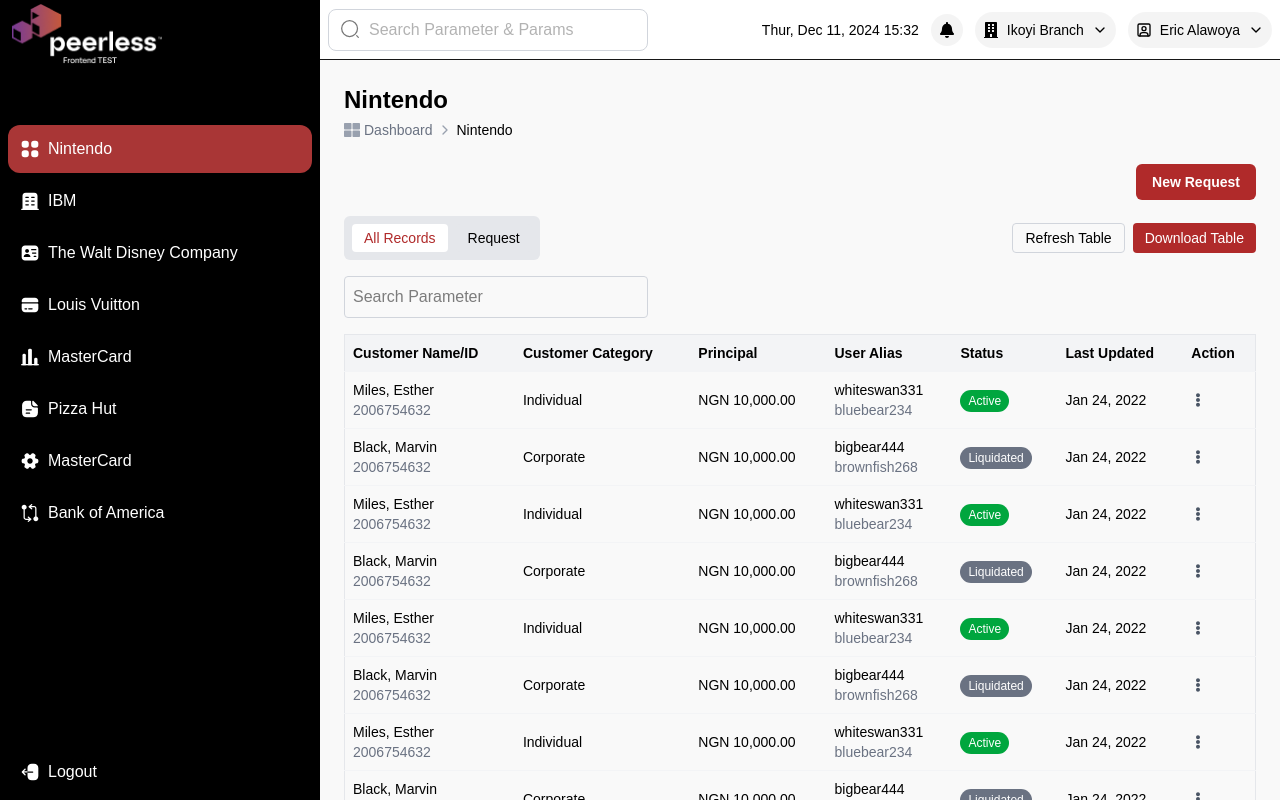
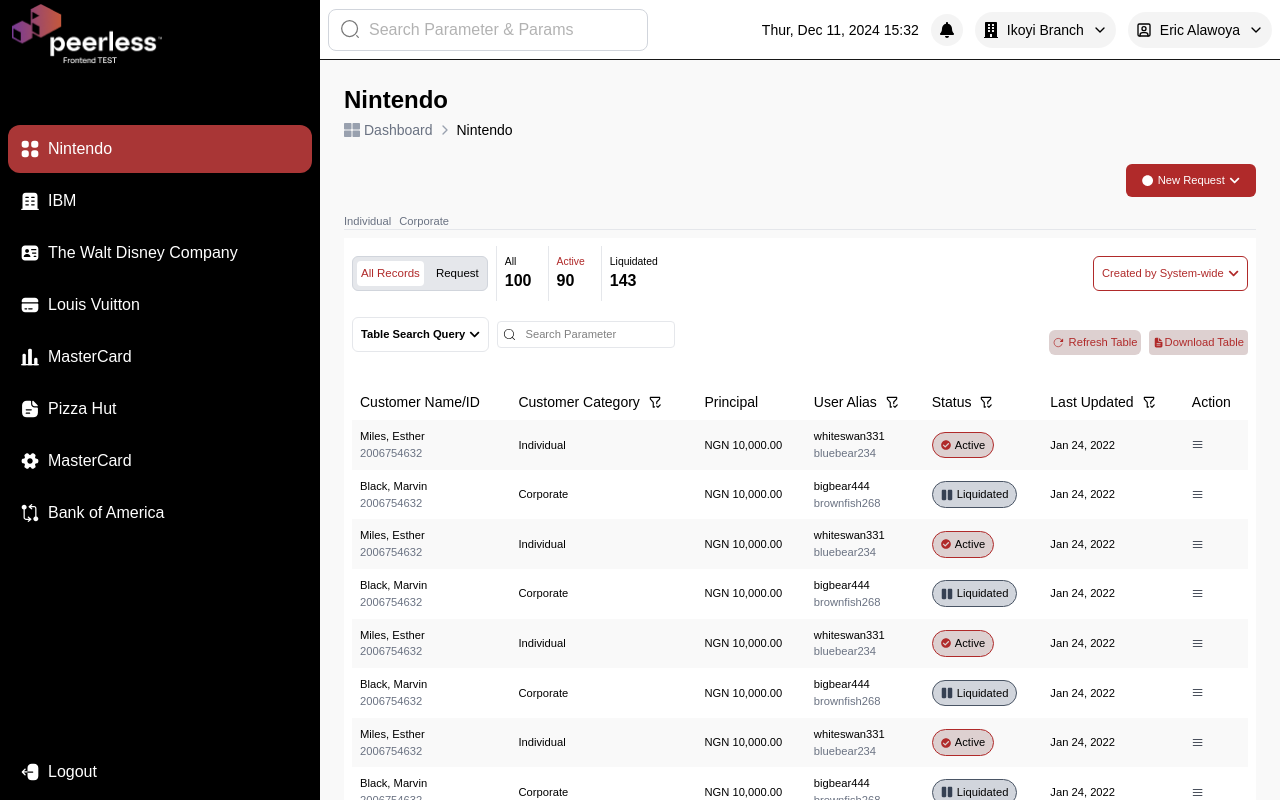
Before and after one commit to HenryHaber/thelix-holding-accessment, a Next.js app: page /dashboard/nintendo in a window 1280 px wide. Built offline with nearby package versions, Linux system fonts and the light colour scheme.

Commit message:
Updated App

```diff
--- a/src/app/dashboard/nintendo/new-request/page.jsx
+++ b/src/app/dashboard/nintendo/new-request/page.jsx
@@ -40,9 +40,9 @@ export default  function dashboard(){
     return(
       <PublicLayout breadcrumbTitle={'Nintendo'} breadcrumb={breadcrumbsData}>
         {loading ? <Loading /> :  (
-          <div className={' md:container items-center flex-col flex px-2 md:px-10 rounded-md'}>
+          <div className={' md:container px-2 md:px-10 rounded-md'}>
             <Stepper activeStep={2} />
-            <div className={'bg-white w-full'}>
+            <div className={'bg-white'}>
               <LocationTabs />
             </div>
           </div>
--- a/src/app/dashboard/nintendo/page.jsx
+++ b/src/app/dashboard/nintendo/page.jsx
@@ -1,185 +1,272 @@
-"use client"
+"use client";
 
-import { Box, Heading } from "@chakra-ui/layout";
-import Dashboard        from '@/components/user.dashboard';
-import Loading               from '@/components/Loading'
-import {useEffect, useState} from 'react';
-import PublicLayout                  from '@/components/PublicLayout';
-import {FaChevronRight, FaEllipsisV} from 'react-icons/fa';
-import {HiUsers} from 'react-icons/hi';
-import Link from 'next/link'
-import Image from 'next/image'
+import { useEffect, useState } from "react";
+import PublicLayout from "@/components/PublicLayout";
+import { FaCircle, FaChevronDown, FaPause, FaCheckCircle } from "react-icons/fa";
+import { IoReload, IoDocumentText } from "react-icons/io5";
+import { CiSearch } from "react-icons/ci";
+import { TbFilterCheck } from "react-icons/tb";
+import { RxHamburgerMenu } from "react-icons/rx";
+import Link from "next/link";
+import Loading from "@/components/Loading";
 
 const users = [
   {
-    name: 'Miles, Esther',
-    id: '2006754632',
-    category: 'Individual',
-    principal: 'NGN 10,000.00',
-    alias1: 'whiteswan331',
-    alias2: 'bluebear234',
-    status: 'Active',
-    date: 'Jan 24, 2022',
+    name: "Miles, Esther",
+    id: "2006754632",
+    category: "Individual",
+    principal: "NGN 10,000.00",
+    alias1: "whiteswan331",
+    alias2: "bluebear234",
+    status: "Active",
+    date: "Jan 24, 2022",
   },
   {
-    name: 'Black, Marvin',
-    id: '2006754632',
-    category: 'Corporate',
-    principal: 'NGN 10,000.00',
-    alias1: 'bigbear444',
-    alias2: 'brownfish268',
-    status: 'Liquidated',
-    date: 'Jan 24, 2022',
+    name: "Black, Marvin",
+    id: "2006754632",
+    category: "Corporate",
+    principal: "NGN 10,000.00",
+    alias1: "bigbear444",
+    alias2: "brownfish268",
+    status: "Liquidated",
+    date: "Jan 24, 2022",
   },
   {
-    name: 'Miles, Esther',
-    id: '2006754632',
-    category: 'Individual',
-    principal: 'NGN 10,000.00',
-    alias1: 'whiteswan331',
-    alias2: 'bluebear234',
-    status: 'Active',
-    date: 'Jan 24, 2022',
+    name: "Miles, Esther",
+    id: "2006754632",
+    category: "Individual",
+    principal: "NGN 10,000.00",
+    alias1: "whiteswan331",
+    alias2: "bluebear234",
+    status: "Active",
+    date: "Jan 24, 2022",
   },
   {
-    name: 'Black, Marvin',
-    id: '2006754632',
-    category: 'Corporate',
-    principal: 'NGN 10,000.00',
-    alias1: 'bigbear444',
-    alias2: 'brownfish268',
-    status: 'Liquidated',
-    date: 'Jan 24, 2022',
+    name: "Black, Marvin",
+    id: "2006754632",
+    category: "Corporate",
+    principal: "NGN 10,000.00",
+    alias1: "bigbear444",
+    alias2: "brownfish268",
+    status: "Liquidated",
+    date: "Jan 24, 2022",
   },
   {
-    name: 'Miles, Esther',
-    id: '2006754632',
-    category: 'Individual',
-    principal: 'NGN 10,000.00',
-    alias1: 'whiteswan331',
-    alias2: 'bluebear234',
-    status: 'Active',
-    date: 'Jan 24, 2022',
+    name: "Miles, Esther",
+    id: "2006754632",
+    category: "Individual",
+    principal: "NGN 10,000.00",
+    alias1: "whiteswan331",
+    alias2: "bluebear234",
+    status: "Active",
+    date: "Jan 24, 2022",
   },
   {
-    name: 'Black, Marvin',
-    id: '2006754632',
-    category: 'Corporate',
-    principal: 'NGN 10,000.00',
-    alias1: 'bigbear444',
-    alias2: 'brownfish268',
-    status: 'Liquidated',
-    date: 'Jan 24, 2022',
+    name: "Black, Marvin",
+    id: "2006754632",
+    category: "Corporate",
+    principal: "NGN 10,000.00",
+    alias1: "bigbear444",
+    alias2: "brownfish268",
+    status: "Liquidated",
+    date: "Jan 24, 2022",
   },
   {
-    name: 'Miles, Esther',
-    id: '2006754632',
-    category: 'Individual',
-    principal: 'NGN 10,000.00',
-    alias1: 'whiteswan331',
-    alias2: 'bluebear234',
-    status: 'Active',
-    date: 'Jan 24, 2022',
+    name: "Miles, Esther",
+    id: "2006754632",
+    category: "Individual",
+    principal: "NGN 10,000.00",
+    alias1: "whiteswan331",
+    alias2: "bluebear234",
+    status: "Active",
+    date: "Jan 24, 2022",
   },
   {
-    name: 'Black, Marvin',
-    id: '2006754632',
-    category: 'Corporate',
-    principal: 'NGN 10,000.00',
-    alias1: 'bigbear444',
-    alias2: 'brownfish268',
-    status: 'Liquidated',
-    date: 'Jan 24, 2022',
+    name: "Black, Marvin",
+    id: "2006754632",
+    category: "Corporate",
+    principal: "NGN 10,000.00",
+    alias1: "bigbear444",
+    alias2: "brownfish268",
+    status: "Liquidated",
+    date: "Jan 24, 2022",
   },
   {
-    name: 'Miles, Esther',
-    id: '2006754632',
-    category: 'Individual',
-    principal: 'NGN 10,000.00',
-    alias1: 'whiteswan331',
-    alias2: 'bluebear234',
-    status: 'Active',
-    date: 'Jan 24, 2022',
+    name: "Miles, Esther",
+    id: "2006754632",
+    category: "Individual",
+    principal: "NGN 10,000.00",
+    alias1: "whiteswan331",
+    alias2: "bluebear234",
+    status: "Active",
+    date: "Jan 24, 2022",
   },
   {
-    name: 'Black, Marvin',
-    id: '2006754632',
-    category: 'Corporate',
-    principal: 'NGN 10,000.00',
-    alias1: 'bigbear444',
-    alias2: 'brownfish268',
-    status: 'Liquidated',
-    date: 'Jan 24, 2022',
+    name: "Black, Marvin",
+    id: "2006754632",
+    category: "Corporate",
+    principal: "NGN 10,000.00",
+    alias1: "bigbear444",
+    alias2: "brownfish268",
+    status: "Liquidated",
+    date: "Jan 24, 2022",
+  },
+  {
+    name: "Miles, Esther",
+    id: "2006754632",
+    category: "Individual",
+    principal: "NGN 10,000.00",
+    alias1: "whiteswan331",
+    alias2: "bluebear234",
+    status: "Active",
+    date: "Jan 24, 2022",
+  },
+  {
+    name: "Black, Marvin",
+    id: "2006754632",
+    category: "Corporate",
+    principal: "NGN 10,000.00",
+    alias1: "bigbear444",
+    alias2: "brownfish268",
+    status: "Liquidated",
+    date: "Jan 24, 2022",
   },
 ];
 
+export default function Dashboard() {
+  const [loading, setLoading] = useState(true);
 
-export default  function dashboard(){
-
-  const [loading, setLoading] = useState(true);
   useEffect(() => {
     const timer = setTimeout(() => {
       setLoading(false);
     }, 1000);
     return () => clearTimeout(timer); // Cleanup the timeout
   }, []);
+
   const breadcrumbsData = [
     {
-      label: 'Dashboard',
-      path: '/dashboard',
+      label: "Dashboard",
+      path: "/dashboard",
     },
     {
-      label: 'Nintendo',
-      path: '/dashboard/nintendo/',
+      label: "Nintendo",
+      path: "/dashboard/nintendo/",
     },
   ];
 
-    // const {  user, loading} = useAuth();
-    return(
-      <PublicLayout breadcrumbTitle={'Nintendo'} breadcrumb={breadcrumbsData}>
-        {loading ? <Loading /> :  (
+  return (
+    <PublicLayout className="bg-gray-300" breadcrumbTitle={"Nintendo"} breadcrumb={breadcrumbsData}>
+      {loading ? (
+        <Loading />
+      ) : (
         <div className="p- max-w-full overflow-x-auto">
           <div className="flex justify-end items-center mb-4 flex-wrap gap-4">
-
-             <Link href={'/dashboard/nintendo/new-request'} className="bg-[#B02A2A] text-white px-4 py-2 rounded-md text-sm font-semibold">New Request
+            <Link
+              href={"/dashboard/nintendo/new-request"}
+              className="flex items-center bg-[#B02A2A] text-white px-4 py-2 rounded-md text-[.7rem] gap-1"
+            >
+              <FaCircle /> <span>New Request</span> <FaChevronDown />
             </Link>
           </div>
 
-           <div className="flex flex-wrap  justify-between items-center gap-4 mb-4">
-             <div className="flex gap-2 text-sm bg-gray-200 font-medium p-2 rounded-md">
-               <button className="text-[#B02A2A] bg-white px-3 py-1 rounded">All Records</button>
-               <button className="bg-gray-200 px-3 py-1 rounded">Request</button>
+          <div className="flex text-[.7rem] space-x-2 border-b border-gray-200 w-full text-sm my-2">
+            <p className="text-gray-500">Individual</p>
+            <p className="text-gray-500">Corporate</p>
+          </div>
+
+          <main className="p-2 bg-white">
+            <div className="md:flex md:justify-between items-center gap-4 mb-4">
+              <div className="flex items-center space-x-2">
+                <div className="sm:flex bg-gray-200 border border-gray-300 gap-2 text-[.72rem] font-medium p-1 rounded-md">
+                  <button className="text-[#B02A2A] bg-white px-1 py-1 rounded">All Records</button>
+                  <button className="px-1 py-1 rounded">Request</button>
+                </div>
+                <div className="border-l border-gray-200 flex flex-col justify-center p-2 text-black">
+                  <p className="text-[.65rem]">All</p>
+                  <p className="text-base font-semibold">100</p>
+                </div>
+                <div className="border-l border-gray-200 flex flex-col justify-center p-2 text-black">
+                  <p className="text-[.65rem] text-[#B02A2A]">Active</p>
+                  <p className="text-base font-semibold">90</p>
+                </div>
+                <div className="border-l border-gray-200 flex flex-col justify-center p-2 text-black">
+                  <p className="text-[.65rem]">Liquidated</p>
+                  <p className="text-base font-semibold">143</p>
+                </div>
+              </div>
+              <Link
+                href="#"
+                className="flex items-center border bg-transparent w-fit border-[#B02A2A] text-[#B02A2A] px-2 py-2 rounded-md text-[.7rem] gap-1"
+              >
+                <span>Created by System-wide</span> <FaChevronDown />
+              </Link>
+            </div>
+            <div className="md:flex md:justify-between items-center gap-4 mb-4">
+              <div className="flex justify-between items-center mb-4">
+                <div className="sm:flex items-center space-x-2">
+                  <Link
+                    href="#"
+                    className="flex items-center border bg-transparent border-gray-200 text-black px-2 py-2 rounded-md text-[.7rem] font-semibold gap-1"
+                  >
+                    <span>Table Search Query</span> <FaChevronDown />
+                  </Link>
+                  <div className="flex items-center border border-gray-200 rounded space-x-2 p-1">
+                    <CiSearch size={15} />
+                    <input
+                      type="text"
+                      placeholder="Search Parameter"
+                      className="bg-transparent text-[.7rem]"
+                    />
+                  </div>
+                </div>
               </div>
               <div className="flex gap-2">
-               <button className="text-sm border px-3 py-1 rounded border-gray-300">Refresh Table</button>
-               <button className="text-sm bg-[#B02A2A] text-white px-3 py-1 rounded">Download Table</button>
+                <button className="text-[.7rem] text-[#B02A2A] bg-[#ddd0d0] p-1 rounded-md gap-1 flex items-center">
+                  <IoReload /> Refresh Table
+                </button>
+                <button className="text-[.7rem] text-[#B02A2A] bg-[#ddd0d0] p-1 rounded flex items-center">
+                  <IoDocumentText /> Download Table
+                </button>
               </div>
             </div>
 
-           <div className="mb-4">
-             <input
-               type="text"
-               placeholder="Search Parameter"
-               className="w-full md:w-1/3 p-2 border border-gray-300 rounded"
-             />
-           </div>
-
             <div className="w-full overflow-x-auto">
-             <table className="min-w-full border border-gray-200">
-               <thead className="bg-gray-100 text-xs md:text-sm">
+              <table className="min-w-full">
+                <thead className="text-xs md:text-sm">
                   <tr>
-                   <th className="p-2 text-left">Customer Name/ID</th>
-                   <th className="p-2 text-left">Customer Category</th>
-                   <th className="p-2 text-left">Principal</th>
-                   <th className="p-2 text-left">User Alias</th>
-                   <th className="p-2 text-left">Status</th>
-                   <th className="p-2 text-left">Last Updated</th>
-                   <th className="p-2 text-left">Action</th>
+                    <th className="p-2 text-left font-light">Customer Name/ID</th>
+                    <th className="p-2 text-left font-light">
+                      <span className="flex gap-2 items-center text-nowrap">
+                        Customer Category <TbFilterCheck />
+                      </span>
+                    </th>
+                    <th className="p-2 text-left font-light">Principal</th>
+                    <th className="p-2 text-left font-light">
+                      <span className="flex gap-2 items-center text-nowrap">
+                        User Alias <TbFilterCheck />
+                      </span>
+                    </th>
+                    <th className="p-2 text-left font-light">
+                      <span className="flex gap-2 items-center text-nowrap">
+                        Status <TbFilterCheck />
+                      </span>
+                    </th>
+                    <th className="p-2 text-left font-light">
+                      <span className="flex gap-2 items-center text-nowrap">
+                        Last Updated <TbFilterCheck />
+                      </span>
+                    </th>
+                    <th className="p-2 text-left font-light">Action</th>
                   </tr>
                 </thead>
                 <tbody>
                   {users.map((user, idx) => (
-                   <tr key={idx} className="text-xs md:text-sm border-t border-gray-100">
+                    <tr
+                      key={idx}
+                      className={`text-[.7rem] rounded ${
+                        idx % 2 === 0 ? "bg-[#F9F9F9]" : "bg-white"
+                      }`}
+                    >
                       <td className="p-2 whitespace-nowrap">
                         <div>{user.name}</div>
                         <div className="text-gray-500">{user.id}</div>
@@ -191,19 +278,34 @@ export default  function dashboard(){
                         <div className="text-gray-500">{user.alias2}</div>
                       </td>
                       <td className="p-2 whitespace-nowrap">
-                       <span className={`px-2 py-1 rounded-full text-white text-xs ${user.status === 'Active' ? 'bg-green-600' : 'bg-gray-500'}`}>{user.status}</span>
+                        <span
+                          className={`px-2 py-1 rounded-full text-black w-fit border flex items-center gap-1 text-[.7rem] ${
+                            user.status === "Active"
+                              ? "border-[#B02A2A] bg-[#ddd0d0]"
+                              : "bg-gray-300 border-gray-600"
+                          }`}
+                        >
+                          {user.status === "Active" && (
+                            <FaCheckCircle size={10} className="text-[#B02A2A]" />
+                          )}
+                          {user.status === "Liquidated" && (
+                            <FaPause size={12} className="text-gray-700" />
+                          )}
+                          {user.status}
+                        </span>
                       </td>
                       <td className="p-2 whitespace-nowrap">{user.date}</td>
-                     <td className="p-2 text-gray-600">
-                       <FaEllipsisV />
+                      <td className="p-2 text-gray-900">
+                        <RxHamburgerMenu />
                       </td>
                     </tr>
                   ))}
                 </tbody>
               </table>
             </div>
+          </main>
         </div>
       )}
     </PublicLayout>
-  )
+  );
 }
```
Lines whose indentation alone changed are shown as unchanged.
